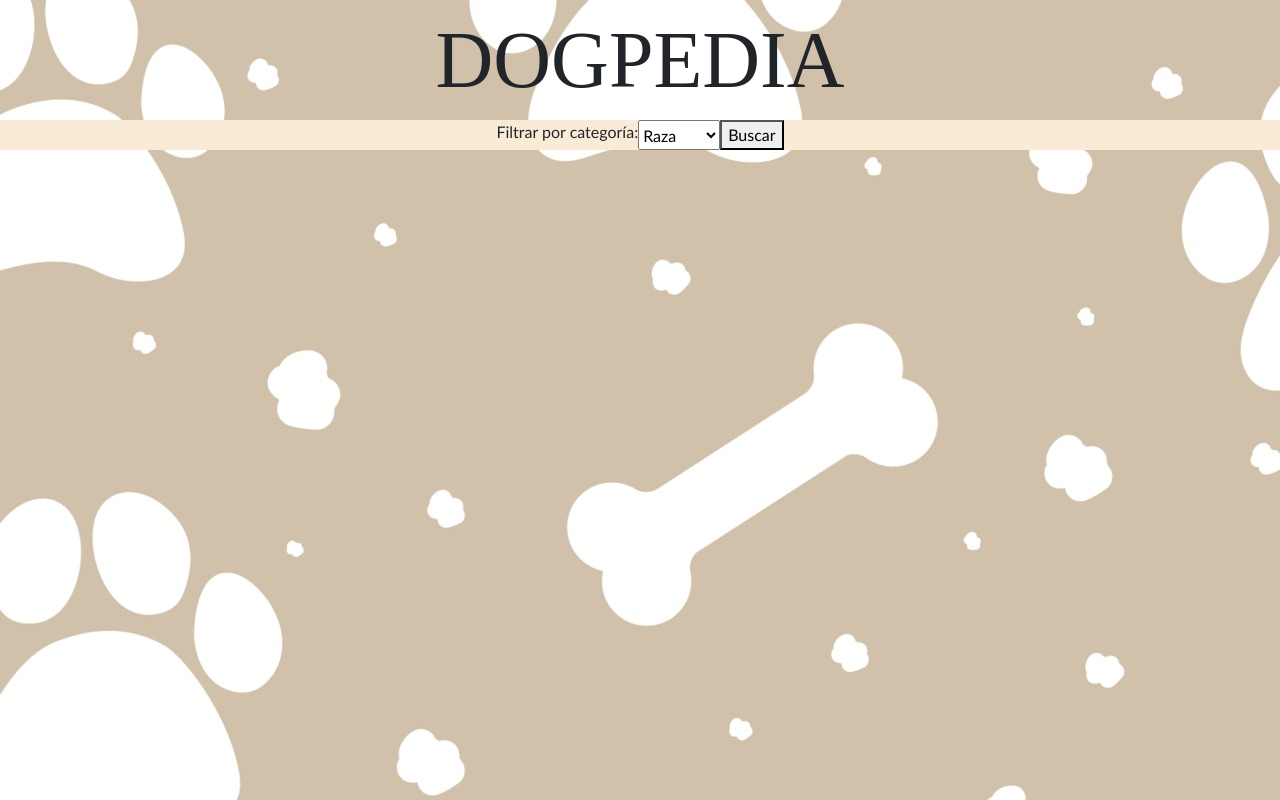
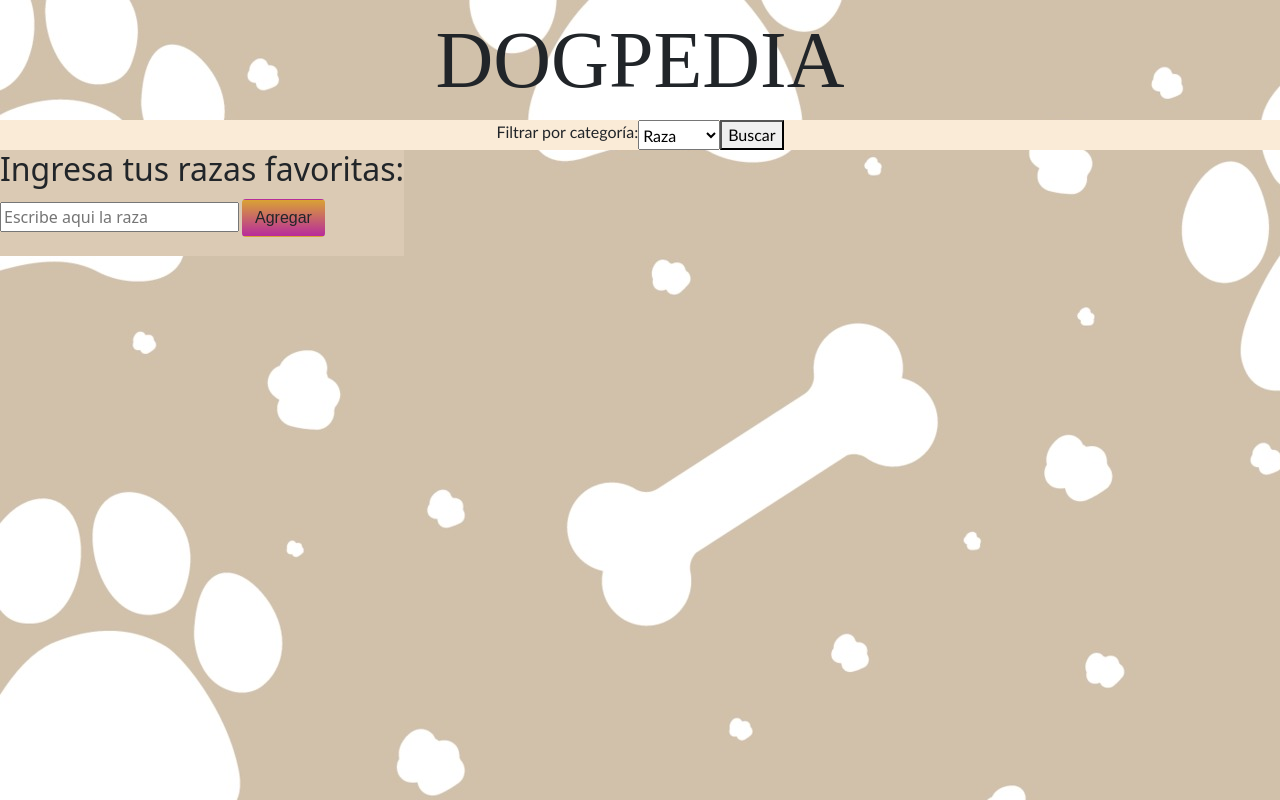
Before and after one commit to teregonzalez/Dogpedia, a React (Create React App) app: page / in a window 1280 px wide. Built offline with nearby package versions, Linux system fonts and the light colour scheme; no server answers; a web font is replaced by a local one.

Commit message:
Se agrega componente de Lista favoritos

```diff
--- a/src/App.js
+++ b/src/App.js
@@ -1,17 +1,18 @@
 import React from "react";
-import {Encabezado} from "./Encabezado";
+import {Encabezado} from "./Components/Encabezado";
 import "./index.css";
 import {Filtros} from "./Filtros";
-import {Breeds} from "./Breeds";
+import {Breeds} from "./Components/Breeds";
+import {FavoriteList} from "./Components/FavoriteList";
 import 'bootstrap/dist/css/bootstrap.min.css';
 
 const App = () => {
 
     return (
-        <div>
+        <div className="container-components">
             <Encabezado/>
             <Filtros/>
-            <Breeds/>
+            <FavoriteList/>
         </div>
     );
 }
--- /dev/null
+++ b/src/Components/Encabezado.js
@@ -0,0 +1,6 @@
+import React from "react";
+
+const Encabezado = () => {
+    return( <div className="header-style">DOGPEDIA</div> ); }
+
+export { Encabezado };
--- /dev/null
+++ b/src/Components/FavoriteList.css
@@ -0,0 +1,33 @@
+.container-breedList{
+    display:inline-table;
+    position: center;
+    align-items: center;
+    background-color: rgb(219, 202, 180);
+  }
+
+  .btn{
+    background: #d9a234;
+    background-image: -webkit-linear-gradient(top, #d9a234, #b82b9c);
+    background-image: -moz-linear-gradient(top, #d9a234, #b82b9c);
+    background-image: -ms-linear-gradient(top, #d9a234, #b82b9c);
+    background-image: -o-linear-gradient(top, #d9a234, #b82b9c);
+    background-image: linear-gradient(to bottom, #d9a234, #b82b9c);
+    -webkit-border-radius: 14;
+    -moz-border-radius: 14;
+    border-radius: 14px;
+    font-family: Arial;
+    color: #ffffff;
+    font-size: 20px;
+    padding: 10px 10px 10px 10px;
+    margin: 3px 3px;
+    text-decoration: none;
+  }
+  .btn:hover {
+    background: #b82b9c;
+    background-image: -webkit-linear-gradient(top, #b82b9c, #d9a234);
+    background-image: -moz-linear-gradient(top, #b82b9c, #d9a234);
+    background-image: -ms-linear-gradient(top, #b82b9c, #d9a234);
+    background-image: -o-linear-gradient(top, #b82b9c, #d9a234);
+    background-image: linear-gradient(to bottom, #b82b9c, #d9a234);
+    text-decoration: none;
+  }
--- /dev/null
+++ b/src/Components/FavoriteList.js
@@ -0,0 +1,35 @@
+import React from 'react';
+import {useState} from 'react';
+import "./FavoriteList.css";
+
+function FavoriteList () {
+    const [favoriteBreeds, setFavoriteBreeds] =useState('');
+    const [list, setList] =useState([]);
+
+    const addBreed = () => {
+        list.push(favoriteBreeds);
+        setList([...list]);
+        setFavoriteBreeds('');
+    }
+
+    const handlerFavoriteBreeds = (e) => {
+        setFavoriteBreeds(e.target.value);
+    }
+
+    return(
+        <div className='container-breedList'>
+            <h2>Ingresa tus razas favoritas:</h2>
+            <input value={favoriteBreeds} type='text' onChange={handlerFavoriteBreeds}placeholder='Escribe aqui la raza'></input>
+            <button className='btn' onClick={addBreed}>Agregar</button>
+            <ul>
+                {list.map((item, i) =>{
+                    return ( <li key={i}>{item}</li> )
+                }
+                )
+                }
+            </ul>
+        </div>
+    );
+}
+
+export { FavoriteList }
--- a/src/Encabezado.css
+++ b/src/Encabezado.css
@@ -17,3 +17,9 @@
 .label{
   padding: 10px 10px 10px 10px;
 }
+
+.container-breedList{
+  display: flex;
+  justify-content: center;
+  background-color: rgb(219, 202, 180);
+}
--- a/src/Encabezado.js
+++ /dev/null
@@ -1,12 +0,0 @@
-import React from "react";
-import "./Encabezado.css";
-
-const Encabezado = () => {
-    return(
-        <div className="header-style">DOGPEDIA</div>
-    );
-}
-
-export {
-    Encabezado
-};
```
Also changed, not shown: src/Components/Breeds.js (renamed from src/Breeds.js), src/index.css (line endings or trailing spaces).
